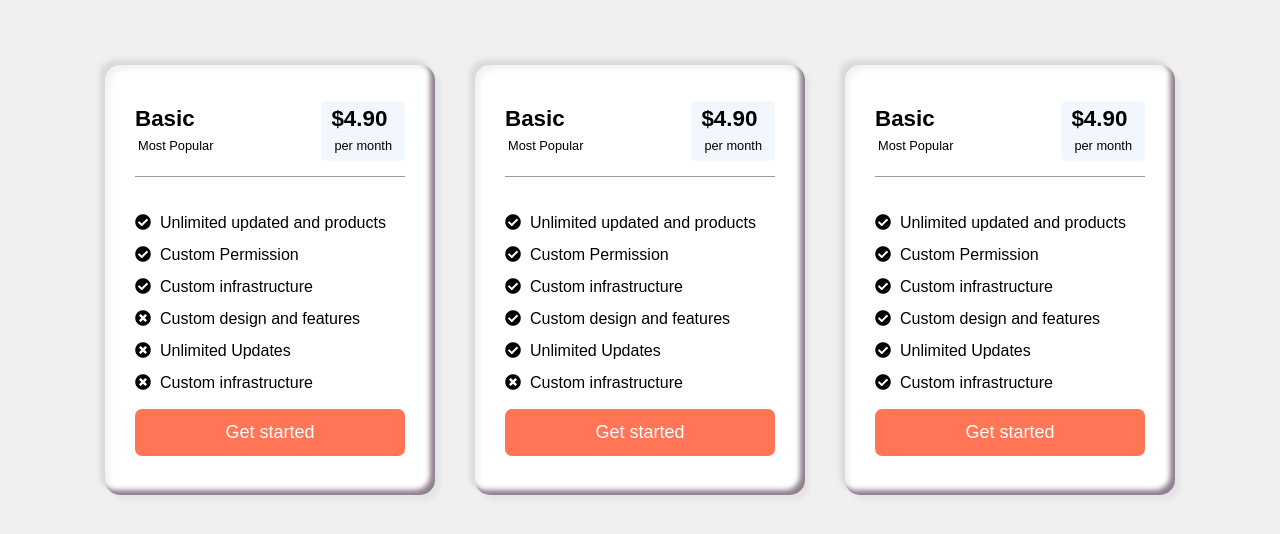
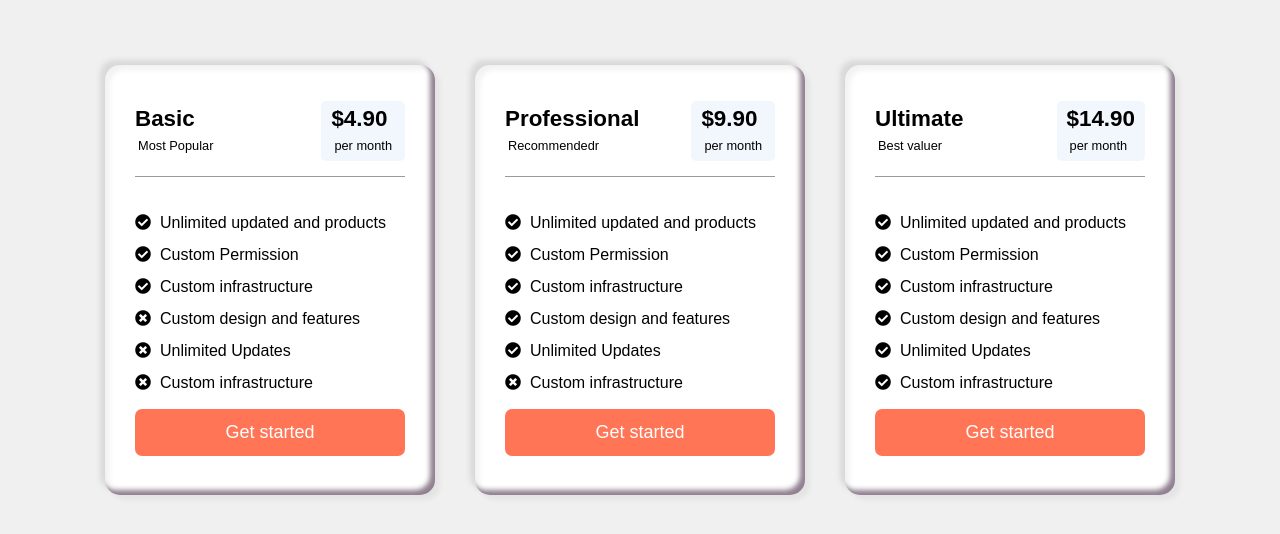
Before and after one commit to english194website/Pricing-Plan-Page-Concept, a plain HTML site: page index.html in a window 1280 px wide. Shown: the part 120-654 px from the top of the page. Drawn offline with Linux system fonts and the light colour scheme.

Commit message:
Update index.html

```diff
--- a/index.html
+++ b/index.html
@@ -11,7 +11,7 @@
 </head>
 
 <body>
-    <section>
+<section>
     <div class="container">
         <!-- Card container -->
         <div class="card">
@@ -53,11 +53,11 @@
             <!-- Card Header -->
             <div class="card-header">
                 <div class="card-header-left">
-                    <h3>Basic</h3>
-                    <p>Most Popular</p>
+                    <h3>Professional</h3>
+                    <p>Recommendedr</p>
                 </div>
                 <div class="card-header-right">
-                    <h3>$4.90</h3>
+                    <h3>$9.90</h3>
                     <p>per month</p>
                 </div>
             </div>
@@ -84,11 +84,11 @@
             <!-- Card Header -->
             <div class="card-header">
                 <div class="card-header-left">
-                    <h3>Basic</h3>
-                    <p>Most Popular</p>
+                    <h3>Ultimate</h3>
+                    <p>Best valuer</p>
                 </div>
                 <div class="card-header-right">
-                    <h3>$4.90</h3>
+                    <h3>$14.90</h3>
                     <p>per month</p>
                 </div>
             </div>
```
